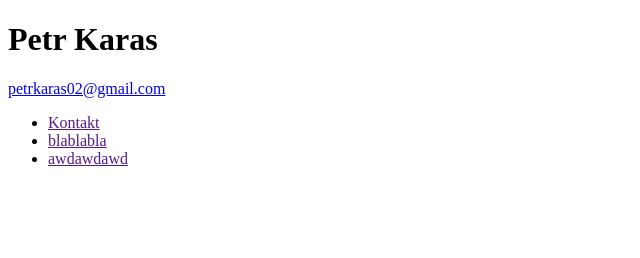
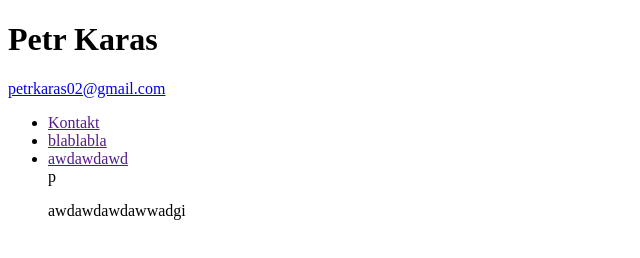
Before and after one commit to petrcoding/-vigilant-waffle, a plain HTML site: page index.html in a window 1280 px wide. Shown: the whole page, without its empty margins (0-640 px from the left). Drawn offline with Linux system fonts and the light colour scheme.

Commit message:
další test

```diff
--- a/index.html
+++ b/index.html
@@ -14,6 +14,9 @@
        <li><a href="">Kontakt</a></li>
        <li><a href="">blablabla</a></li>
        <li><a href="">awdawdawd</a></li>
+
+       p
+       <p>awdawdawdawwadgi</p>
    </ul>
 </body>
 </html>
```
